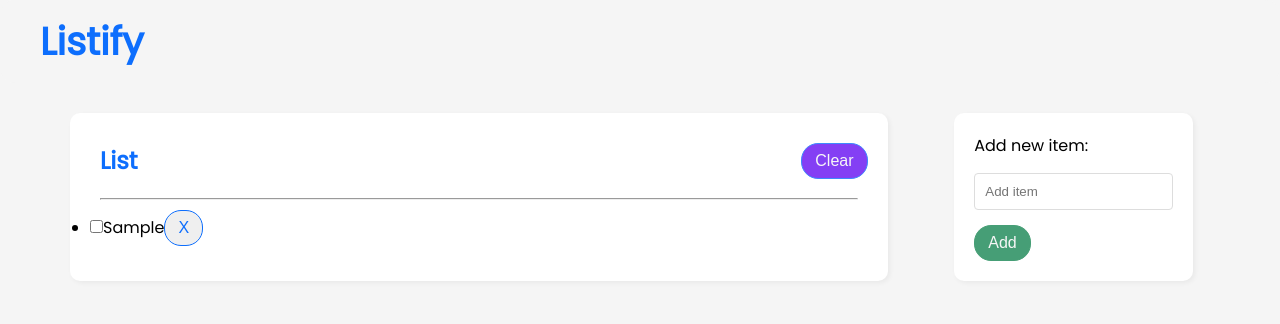
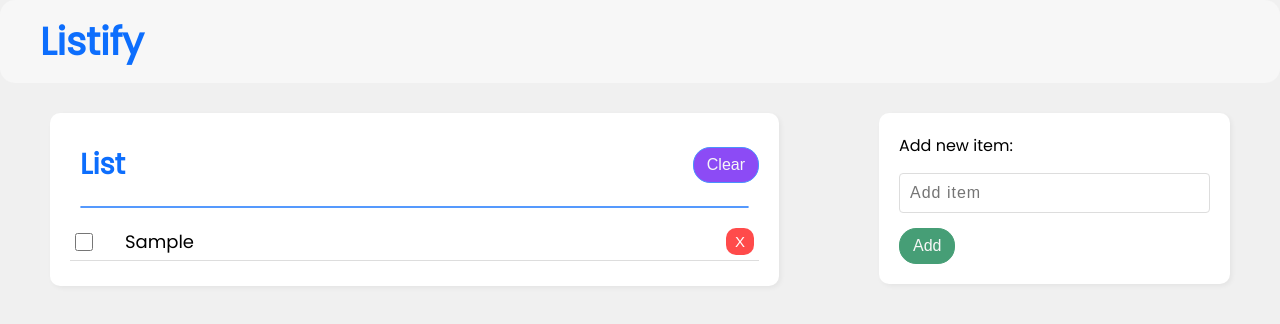
Before and after one commit to Ahmad-Bin-Rashid/Listify, a website built with Vite: page index.html in a window 1280 px wide. Both pictures are taken after typing "Sample" into the empty fields and a click on the button "Add". Built offline with nearby package versions, Linux system fonts and the light colour scheme.

Commit message:
Uploading the project

```diff
--- a/src/css/style.css
+++ b/src/css/style.css
@@ -1,8 +1,6 @@
 @import url('https://fonts.googleapis.com/css2?family=Poppins&display=swap');
 
 :root {
-    /* --primary: #1aac83; */
-    /* --primary: #0083ff; */
     --primary: #0d6efd;
     --primary-hover: #0d3cfd;
     --green: #198754;
@@ -19,17 +17,18 @@
 
 html {
     font-family: 'Poppins', sans-serif;
-    /* color: var(--primary); */
 }
 
 body {
     min-height: calc(100vh);
-    background-color: #f5f5f5;
+    min-width:fit-content;
+    background-color: #f0f0f0;
 }
 
 header {
-    background-color: #f5f5f5;
+    background-color: #f7f7f7;
     border-radius: 15px;
+    min-width: 100%;
 }
 
 header div {
@@ -46,12 +45,12 @@ a {
 
 main {
     margin: 0 auto;
-    padding: 10px 70px;
+    padding: 10px 50px;
     width: 100%;
     max-width: 1400px;
     display: grid;
-    grid-template-columns: 3fr 1fr;
-    gap: 50px;
+    grid-template-columns: 2.7fr 1.3fr;
+    gap: 100px;
 }
 
 button {
@@ -60,7 +59,6 @@ button {
     border: 1px solid var(--primary);
     padding: 8px 13px;
     font-size: 1rem;
-    /* font-weight: 550; */
     cursor: pointer;
     align-items: center;
     transition: ease .3s;
@@ -77,7 +75,9 @@ button:hover {
     margin: 20px auto;
     padding: 20px;
     position: relative;
+    width: 100%;
     box-shadow: 2px 2px 5px rgba(0,0,0,0.05);
+    text-wrap: nowrap;
 }
 
 .form-input {
@@ -89,6 +89,8 @@ button:hover {
     border: 1px solid #ddd;
     border-radius: 4px;
     box-sizing: border-box;
+    font-size: medium;
+    letter-spacing: 1px;
 }
 
 .form-button {
@@ -110,12 +112,14 @@ button:hover {
     padding: 20px;
     position: relative;
     box-shadow: 2px 2px 5px rgba(0,0,0,0.05);
+    text-wrap: nowrap;
 }
 
 .list-header {
     color: var(--primary);
     display: flex;
     align-items: center;
+    font-size: larger;
 }
 
 .list-header h2 {
@@ -127,7 +131,7 @@ button:hover {
     right: 20px;
     color: whitesmoke;
     background-color: var(--indigo);
-    opacity: 80%;
+    opacity: 75%;
 }
 
 .clear-button:hover {
@@ -136,56 +140,12 @@ button:hover {
 
 hr {
     margin: 10px;
+    border: 1px solid var(--primary);
+    opacity: 70%;
+    border-radius: 20px;
 }
 
-/* .newItemEntry__form {
-    display: flex;
-    gap: 0.25rem;
-    font-size: 1.5rem;
-}
-
-.newItemEntry__input {
-    width: calc(100% - (0.25rem + 48px));
-    flex-grow: 1;
-    border: 2px solid whitesmoke;
-    border-radius: 10px;
-    padding: 0.5em;
-}
-
-.newItemEntry__button {
-    background-color: transparent;
-    color: whitesmoke;
-    border: 3px dashed whitesmoke;
-    padding: 0.75em;
-}
-
-.newItemEntry__button:hover,
-.newItemEntry__button:focus {
-    color: limegreen;
-}
-
-.listContainer {
-    font-size: 1.5rem;
-    flex-grow: 1;
-    display: flex;
-    flex-flow: column;
-    gap: 1rem;
-}
-
-.listTitle {
-    display: flex;
-    justify-content: space-between;
-    align-items: flex-end;
-}
-
-.listTitle__button {
-    background-color: transparent;
-    color: whitesmoke;
-    padding: 0.25em;
-}
-
-
-.listItems {
+#listItems {
     flex-grow: 1;
     display: flex;
     flex-flow: column nowrap;
@@ -193,19 +153,37 @@ hr {
 }
 
 .item {
+    font-size: large;
+    width: 100%;
     display: flex;
     align-items: center;
-    padding-top: 1em;
-    gap: 1em;
+    border-bottom: 1px solid #ddd;
+    margin: 5px 0;
+    padding: 5px;
+    gap: 2rem;
 }
 
 .item > input[type="checkbox"] {
     text-align: center;
     cursor: pointer;
+    height: 18px;
+    width: 18px;
+    accent-color: var(--primary);
+}
+
+.item > label {
+    cursor: pointer;
 }
 
 .item > input[type="checkbox"]:checked + label {
     text-decoration: line-through;
+    text-decoration-color: var(--primary-hover);
+    text-decoration-thickness: 2px;
+}
+
+.item > input[type="checkbox"]:checked {
+    background-color: var(--primary);
+
 }
 
 .item > label {
@@ -213,16 +191,37 @@ hr {
     word-break: break-all;
 }
 
+.close-button {
+    color: #fff;
+    background-color: red;
+    border: none;
+    border-radius: 10px;
+    padding: 5px 9px;
+    font-size: 15px;
+    opacity: 70%;
+}
+
 .item > button:hover,
 .item > button:focus {
-    color: red;
-} */
+    opacity: 1;
+}
 
-/* @media (min-width: 768px) {
-    section {
-        padding: 1rem;
+@media screen and (max-width: 1024px) {
+    main {
+        gap: 50px;
     }
-    .newItemEntry__form {
-        gap: 0.5rem;
+}
+
+@media screen and (max-width: 890px) {
+    main {
+        gap: 10px;
     }
-} */
+}
+
+@media screen and (max-width: 768px) {
+    main {
+        display:flex;
+        flex-direction: column-reverse;
+        gap: 0;
+    }
+}
```
Also changed, not shown: index.html (+1 -15 lines).
